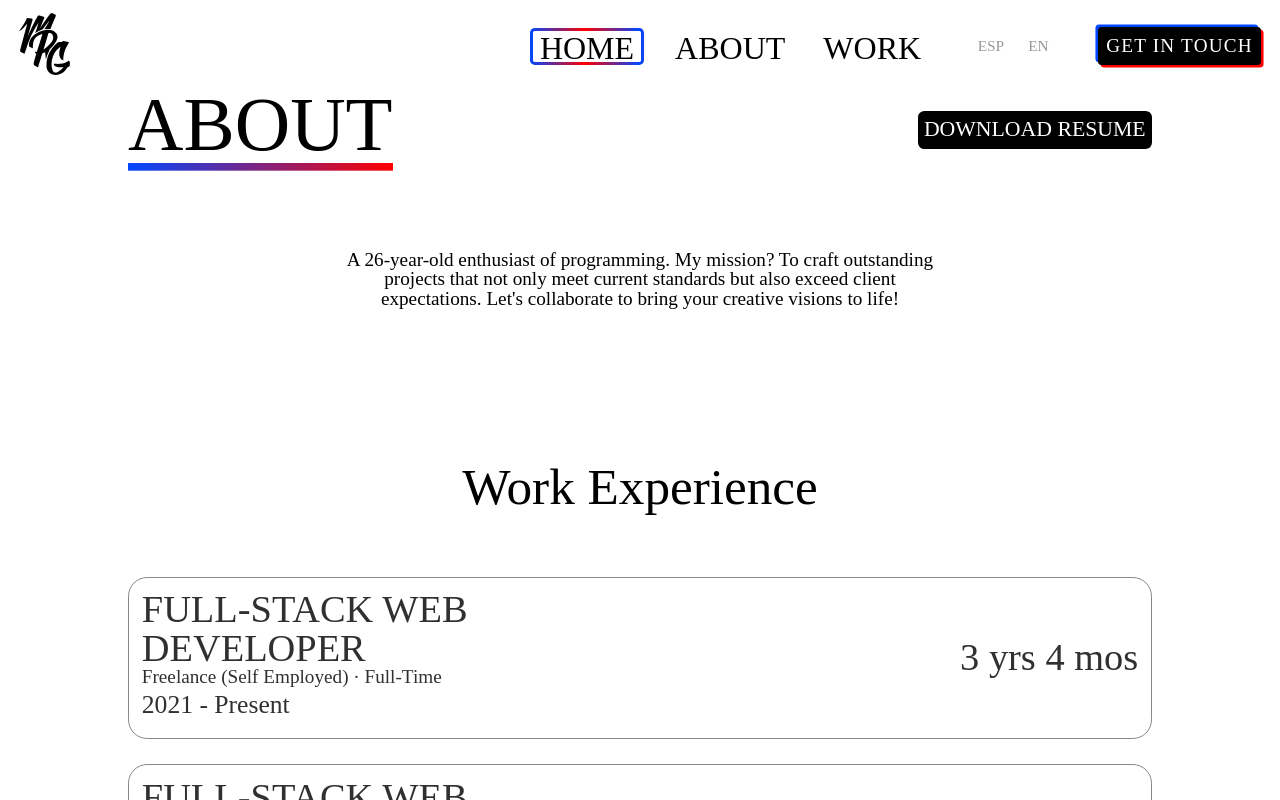
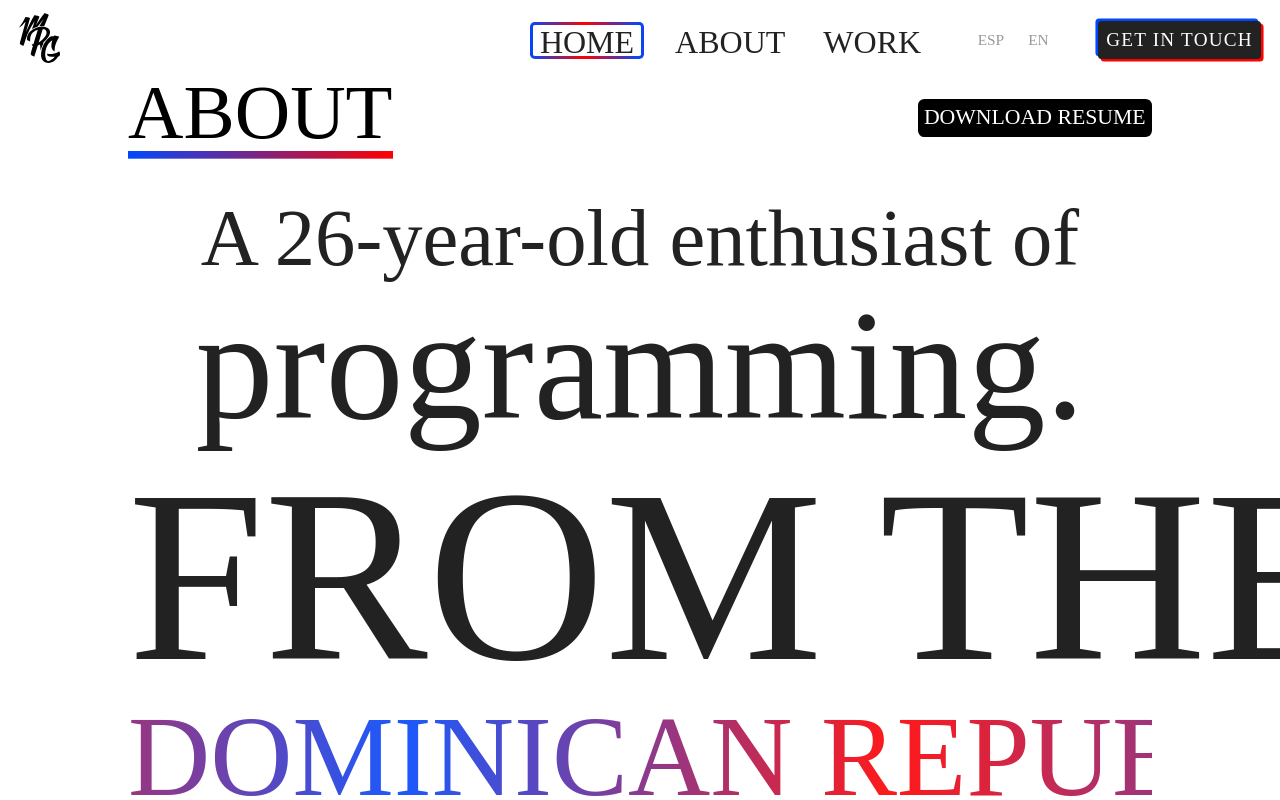
Before and after one commit to MikeyRG127/MIKEYRG-PORTFOLIO, a Next.js app: page /about in a window 1280 px wide. Built offline with nearby package versions, Linux system fonts and the light colour scheme.

Commit message:
new look about

```diff
--- a/app/about/page.jsx
+++ b/app/about/page.jsx
@@ -1,6 +1,7 @@
 import Link from 'next/link';
 import "@styles/about.css";
 import Image from "next/image";
+import Footer from "@components/Footer";
 const about = () => {
     return (
         <section className="about-section-container">
@@ -10,14 +11,20 @@ const about = () => {
             </div>
             <span className="about-paragraph">
                 A 26-year-old enthusiast of
+            </span>
+            <span className="about-paragraph2">
                 programming.
-                My mission? To craft outstanding
-                projects that not only meet current
-                standards but also exceed client
-                expectations. Let's collaborate to bring your creative visions to life!
+            </span>
+            <span className="about-paragraph3">
+                FROM THE
+            </span>
+
+            <span className="about-paragraph4">
+                DOMINICAN REPUBLIC
             </span>
             <div className="work-experience">
-                <span className="work-experience__title">Work Experience</span>
+                <span className="work-experience__title">WITH OVER 5 YEARS OF PROFESSIONAL</span>
+                <span className="work-experience__title2">EXPERIENCE</span>
                 <div className="work-experience__items">
                     <span className="role">FULL-STACK WEB DEVELOPER</span>
                     <span className="company">Freelance {`(Self Employed)`} · Full-Time </span>
@@ -39,7 +46,8 @@ const about = () => {
             </div>
 
             <div className="education">
-                <span className="education__title">Education</span>
+                <span className="education__title">EXCELLENT</span>
+                <span className="education__title2">EDUCATION</span>
                 <div className="education__items">
                     <span className="role">Universidad Autónoma de Santo Domingo - UASD</span>
                     <span className="company">Bachelor’s Degree, Computer Science</span>
@@ -79,7 +87,10 @@ const about = () => {
             </div>
 
             <div className="skills">
-                <span className="skills__title">Skills</span>
+                <span className="skills__title">VERSATILE</span>
+                <span className="skills__title2">SKILLS</span>
+                <span className="skills__title3">SETT</span>
+                <span className="skills__tools">
                     <div className="backend">
                         <span className="title">Backend</span>
                         <Image
@@ -87,42 +98,42 @@ const about = () => {
                             alt="Picture of the author"
                             width={50}
                             height={60}
-                        className="mikey-logo"
+                            className="skills__items"
                         />
                         <Image
                             src="/assets/icons/mikey.png"
                             alt="Picture of the author"
                             width={50}
                             height={60}
-                        className="mikey-logo"
+                            className="skills__items"
                         />
                         <Image
                             src="/assets/icons/mikey.png"
                             alt="Picture of the author"
                             width={50}
                             height={60}
-                        className="mikey-logo"
+                            className="skills__items"
                         />
                         <Image
                             src="/assets/icons/mikey.png"
                             alt="Picture of the author"
                             width={50}
                             height={60}
-                        className="mikey-logo"
+                            className="skills__items"
                         />
                         <Image
                             src="/assets/icons/mikey.png"
                             alt="Picture of the author"
                             width={50}
                             height={60}
-                        className="mikey-logo"
+                            className="skills__items"
                         />
                         <Image
                             src="/assets/icons/mikey.png"
                             alt="Picture of the author"
                             width={50}
                             height={60}
-                        className="mikey-logo"
+                            className="skills__items"
                         />
                     </div>
 
@@ -133,42 +144,42 @@ const about = () => {
                             alt="Picture of the author"
                             width={50}
                             height={60}
-                        className="mikey-logo"
+                            className="skills__items"
                         />
                         <Image
                             src="/assets/icons/mikey.png"
                             alt="Picture of the author"
                             width={50}
                             height={60}
-                        className="mikey-logo"
+                            className="skills__items"
                         />
                         <Image
                             src="/assets/icons/mikey.png"
                             alt="Picture of the author"
                             width={50}
                             height={60}
-                        className="mikey-logo"
+                            className="skills__items"
                         />
                         <Image
                             src="/assets/icons/mikey.png"
                             alt="Picture of the author"
                             width={50}
                             height={60}
-                        className="mikey-logo"
+                            className="skills__items"
                         />
                         <Image
                             src="/assets/icons/mikey.png"
                             alt="Picture of the author"
                             width={50}
                             height={60}
-                        className="mikey-logo"
+                            className="skills__items"
                         />
                         <Image
                             src="/assets/icons/mikey.png"
                             alt="Picture of the author"
                             width={50}
                             height={60}
-                        className="mikey-logo"
+                            className="skills__items"
                         />
                     </div>
 
@@ -179,46 +190,48 @@ const about = () => {
                             alt="Picture of the author"
                             width={50}
                             height={60}
-                        className="mikey-logo"
+                            className="skills__items"
                         />
                         <Image
                             src="/assets/icons/mikey.png"
                             alt="Picture of the author"
                             width={50}
                             height={60}
-                        className="mikey-logo"
+                            className="skills__items"
                         />
                         <Image
                             src="/assets/icons/mikey.png"
                             alt="Picture of the author"
                             width={50}
                             height={60}
-                        className="mikey-logo"
+                            className="skills__items"
                         />
                         <Image
                             src="/assets/icons/mikey.png"
                             alt="Picture of the author"
                             width={50}
                             height={60}
-                        className="mikey-logo"
+                            className="skills__items"
                         />
                         <Image
                             src="/assets/icons/mikey.png"
                             alt="Picture of the author"
                             width={50}
                             height={60}
-                        className="mikey-logo"
+                            className="skills__items"
                         />
                         <Image
                             src="/assets/icons/mikey.png"
                             alt="Picture of the author"
                             width={50}
                             height={60}
-                        className="mikey-logo"
+                            className="skills__items"
                         />
                     </div>
+                </span>
+
             </div>
-
+            <Footer className="footer"></Footer>
 
         </section>
     )
--- /dev/null
+++ b/components/Footer.jsx
@@ -0,0 +1,20 @@
+"use client"
+import "@styles/footer.css";
+import Image from "next/image";
+import Link from 'next/link';
+import { useEffect } from "react";
+import { usePathname } from 'next/navigation'
+
+
+
+const Footer = () => {
+
+    return (
+        <nav className="footer">
+            <span className="copyright">©2024</span>
+            <span className="designer">DESIGNER&nbsp;&nbsp;&nbsp;&nbsp;&nbsp;<span className="designer__item">MikeyRG</span></span>
+        </nav>
+    );
+};
+
+export default Footer
--- a/styles/about.css
+++ b/styles/about.css
@@ -11,6 +11,46 @@
     }
 
     /* Final position and opacity */
+}
+
+@-moz-keyframes shimmer {
+    0% {
+        background-position: top left;
+    }
+
+    100% {
+        background-position: top right;
+    }
+}
+
+@-webkit-keyframes shimmer {
+    0% {
+        background-position: top left;
+    }
+
+    100% {
+        background-position: top right;
+    }
+}
+
+@-o-keyframes shimmer {
+    0% {
+        background-position: top left;
+    }
+
+    100% {
+        background-position: top right;
+    }
+}
+
+@keyframes shimmer {
+    0% {
+        background-position: top left;
+    }
+
+    100% {
+        background-position: top right;
+    }
 }
 
 /* Styles for WebKit-based browsers (Safari, Chrome, etc.) */
@@ -53,7 +93,7 @@
     padding: 0vw 10vw 0px 10vw;
     overflow-y: scroll;
     overflow-x: hidden;
-
+    position: relative;
 }
 
 .grid-1 {
@@ -109,15 +149,65 @@
 }
 
 .about-paragraph {
-    font-family: __KhulaRegular_2599ce;
-    font-size: 1.5vw;
-    text-wrap: wrap;
-    line-height: 1.5vw;
-    justify-self: center;
-    width: 60%;
-    text-align: center;
+    font-family: __AntonRegular_56858d;
+    font-size: 6.30vw;
+    text-wrap: nowrap;
+    line-height: 0vw;
+    width: 100%;
     padding: 6vw 0vw;
     height: min-content;
+    color: var(--secondary-color);
+    text-align: center;
+    color: var(--secondary-color);
+}
+
+.about-paragraph2 {
+    font-family: __AntonRegular_56858d;
+    font-size: 12.2vw;
+    text-wrap: nowrap;
+    line-height: 8vw;
+    width: 100%;
+    height: min-content;
+    color: var(--secondary-color);
+    text-align: center;
+    color: var(--secondary-color);
+}
+
+.about-paragraph3 {
+    font-family: __AntonRegular_56858d;
+    font-size: 19.15vw;
+    text-wrap: nowrap;
+    line-height: 1vw;
+    padding-top: 12vw;
+    width: 100%;
+    height: min-content;
+    color: var(--secondary-color);
+    /* letter-spacing: 1vw; */
+    text-align: center;
+    color: var(--secondary-color);
+}
+
+.about-paragraph4 {
+    display: grid;
+    font-family: __AntonRegular_56858d;
+    font-size: 8.9vw;
+    text-wrap: nowrap;
+    line-height: 10vw;
+    padding-top: 8.5vw;
+    color: rgba(255, 255, 255, 0.1);
+    background: #ffffff;
+    background: linear-gradient(to right, #0047FF 0%, #FF0000 16%, #0047FF 32%, #FF0000 48%, #0047FF 64%, #FF0000 80%, #0047FF 100%);
+    background: -webkit-gradient(linear, left top, right top, color-stop(0%, #0047FF), color-stop(16%, #FF0000), color-stop(32%, #0047FF), color-stop(48%, #FF0000), color-stop(64%, #0047FF), color-stop(80%, #FF0000), color-stop(100%, #0047FF));
+    filter: progid:DXImageTransform.Microsoft.gradient(startColorstr='#0047FF', endColorstr='#FF0000', GradientType=1);
+    background-size: 300% 300%;
+    animation: shimmer infinite 3s linear;
+    -webkit-background-clip: text;
+    -moz-background-clip: text;
+    background-clip: text;
+    background-repeat: no-repeat;
+    background-position: top left;
+    background-color: #222;
+    text-align: center;
 }
 
 .work-experience {
@@ -128,12 +218,24 @@
 }
 
 .work-experience__title {
-    font-family: __ArchitectsDaughterRegular_ca443e;
+    font-family: __AntonRegular_56858d;
     font-size: 4vw;
     text-wrap: wrap;
+    line-height: 0;
+    margin: 10vw 0px 0vw 0px;
+    padding-left: 5.2vw;
+    background-color: #222;
+    color: var(--secondary-color);
+}
+
+.work-experience__title2 {
+    font-family: __AntonRegular_56858d;
+    font-size: 16.32vw;
+    text-wrap: wrap;
     line-height: 1;
-    justify-self: center;
-    margin: 6vw 0px 3vw 0px;
+    margin: 0vw 0px 0vw 0px;
+    padding-left: 4.6vw;
+    color: var(--secondary-color);
 }
 
 
@@ -151,6 +253,7 @@
     padding: 1vw;
     transition: transform 0.3s ease;
     color: #303030;
+    margin: 0vw 5vw;
 }
 
 .work-experience__items:hover {
@@ -204,19 +307,32 @@
     gap: 2vw;
 }
 
+
 .education__title {
-    font-family: __ArchitectsDaughterRegular_ca443e;
+    font-family: __AntonRegular_56858d;
     font-size: 4vw;
     text-wrap: wrap;
+    line-height: 0;
+    margin: 5vw 0px 0vw 0px;
+    padding-left: 5.2vw;
+    background-color: #222;
+    color: var(--secondary-color);
+}
+
+.education__title2 {
+    font-family: __AntonRegular_56858d;
+    font-size: 17.9vw;
+    text-wrap: wrap;
     line-height: 1;
-    justify-self: center;
-    margin: 6vw 0px 3vw 0px;
+    margin: 0vw 0px 0vw 0px;
+    padding-left: 4.6vw;
+    color: var(--secondary-color);
 }
 
 
 .education__items {
     display: grid;
-    grid-template-columns: 1fr 1fr;
+    grid-template-columns: 2fr 1fr;
     grid-template-rows: max-content max-content max-content;
     grid-template-areas:
         "role years2"
@@ -228,7 +344,7 @@
     padding: 1vw;
     transition: transform 0.3s ease;
     color: #303030;
-
+    margin: 0vw 5vw;
 }
 
 .education__items:hover {
@@ -281,26 +397,60 @@
 
 .skills {
     display: grid;
-    grid-template-columns: 1fr 1fr;
+    grid-template-columns: 100%;
     grid-template-rows: min-content;
     gap: 2vw;
 }
 
+.skills__tools {
+    display: grid;
+    grid-template-columns: 1fr 1fr;
+    grid-template-rows: min-content;
+    gap: 10vw;
+}
+
 .skills__title {
-    font-family: __ArchitectsDaughterRegular_ca443e;
+    font-family: __AntonRegular_56858d;
     font-size: 4vw;
     text-wrap: wrap;
+    line-height: 0;
+    margin: 5vw 0px 0vw 0px;
+    padding-left: 5.2vw;
+    color: var(--secondary-color);
+}
+
+.skills__title2 {
+    font-family: __AntonRegular_56858d;
+    font-size: 29.1vw;
+    text-wrap: wrap;
     line-height: 1;
+    margin: 0vw 0px 0vw 0px;
+    padding-left: 4.6vw;
+    color: var(--secondary-color);
+}
+
+.skills__title3 {
+    font-family: __AntonRegular_56858d;
+    font-size: 9vw;
+    text-wrap: wrap;
+    line-height: 0.5;
+    padding-left: 5.2vw;
+    letter-spacing: 18vw;
+    color: var(--secondary-color);
+}
+
+.skills__items {
     justify-self: center;
-    margin: 6vw 0px 3vw 0px;
-    grid-area: 1 / span 2;
 }
+
+
 
 .skills .backend {
     display: grid;
     grid-template-columns: 1fr 1fr 1fr;
     grid-template-rows: max-content;
     gap: 5vw;
+    margin: 5vw 0px 0vw 0px;
 }
 
 .backend .title {
@@ -318,6 +468,8 @@
     grid-template-columns: 1fr 1fr 1fr;
     grid-template-rows: max-content;
     gap: 5vw;
+    margin: 5vw 0px 0vw 0px;
+
 }
 
 .frontend .title {
@@ -334,8 +486,10 @@
     display: grid;
     grid-template-columns: 1fr 1fr 1fr;
     grid-template-rows: max-content;
+    grid-gap: 5vw;
     gap: 5vw;
-    padding-top: 5vw;
+    padding-top: 0vw;
+    margin: 0vw 0px 0vw 0px;
 }
 
 .additional-tools .title {
@@ -347,3 +501,7 @@
     align-self: center;
     justify-self: center;
 }
+
+.footer {
+    padding: 0vw -10vw 0px -10vw !important;
+}
--- a/styles/navbar.css
+++ b/styles/navbar.css
@@ -206,8 +206,8 @@ nav {
     }
 
     .mikey-logo {
-        width: 50.7px;
-        height: 62.4px;
+        width: 40.7px;
+        height: 50.4px;
         image-rendering: crisp-edges;
     }
 
@@ -223,6 +223,7 @@ nav {
         padding-top: 5px;
         padding-left: 7px;
         padding-right: 7px;
+        color: var(--secondary-color);
     }
 
     .nav-sections.selected {
@@ -245,7 +246,7 @@ nav {
         -moz-background-size: 300% 300%;
         background-size: 300% 300%;
         border: 3px solid transparent;
-
+        color: var(--secondary-color);
     }
 
     @-moz-keyframes shimmer {
@@ -311,7 +312,7 @@ nav {
         display: grid;
         padding: 0.5rem;
         font-family: __BebasNeueRegular_171f10;
-        background-color: black;
+        background-color: var(--secondary-color);
         color: white;
         font-size: 1.5vw;
         border: none;
@@ -328,7 +329,7 @@ nav {
     .button-get-in-touch-desktop-selected {
 
         background-color: white;
-        color: black;
+        color: var(--secondary-color);
     }
 
     .button-get-in-touch-desktop:hover {
```
Also changed, not shown: app/page.jsx (+0 -60 lines), styles/footer.css (added, +35 -0 lines), styles/globals.css (+12 -0 lines). Lines whose indentation alone changed are shown as unchanged.
